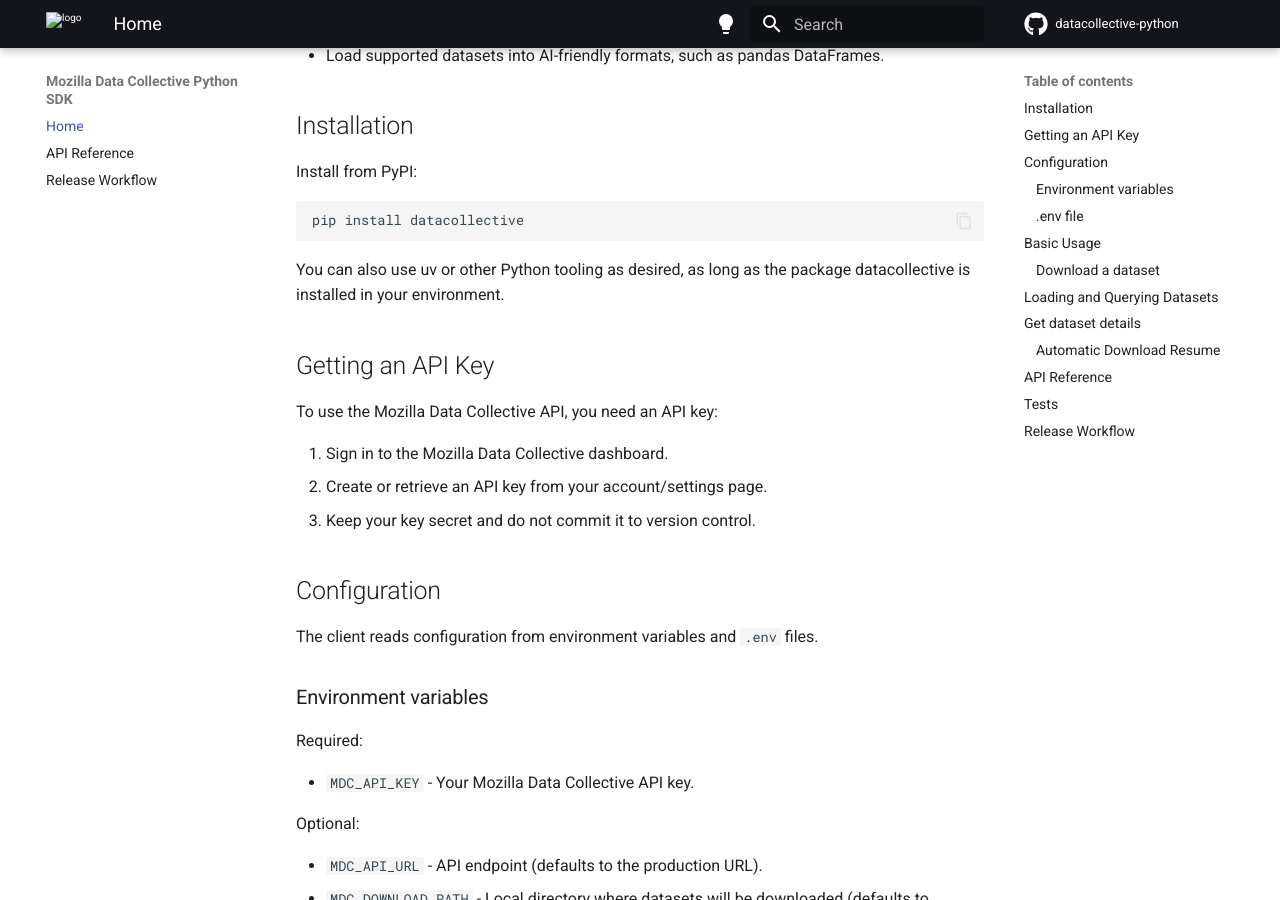
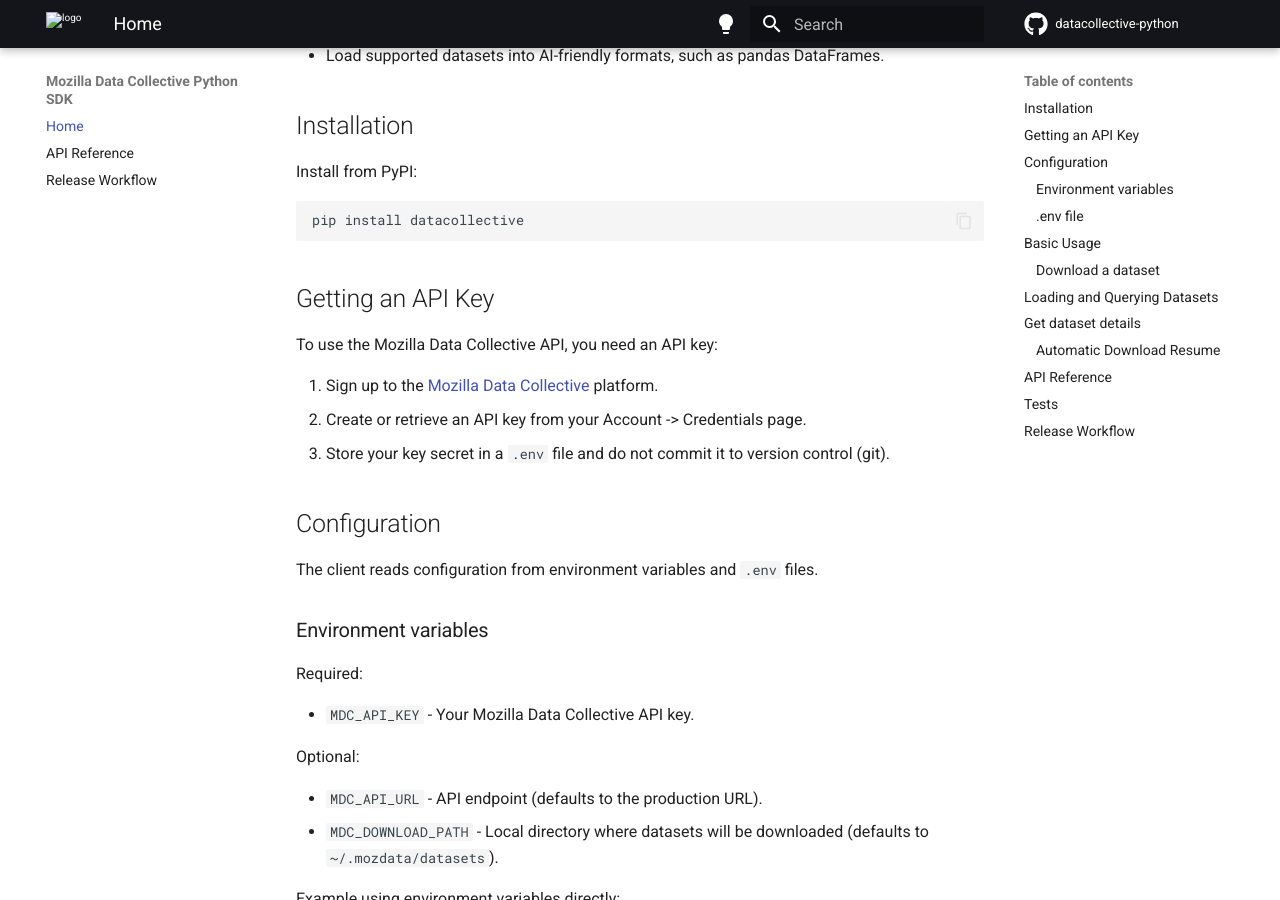
Before and after one commit to Mozilla-Data-Collective/datacollective-python, an MkDocs documentation site: the page built from docs/index.md, in a window 1280 px wide and 900 px high, scrolled down 313 px. Built offline with MkDocs 1.6.1 and Material for MkDocs 9.7.7, drawn with Linux system fonts in a browser that asks for light colours; comment, search, counter and statistics services are not loaded.

Commit message:
Update docs

````diff
--- a/docs/index.md
+++ b/docs/index.md
@@ -17,16 +17,14 @@
 pip install datacollective
 ```
 
-You can also use uv or other Python tooling as desired, as long as the package datacollective is installed in your environment.
-
 
 ## Getting an API Key
 
 To use the Mozilla Data Collective API, you need an API key:
 
-1. Sign in to the Mozilla Data Collective dashboard.
-2. Create or retrieve an API key from your account/settings page.
-3. Keep your key secret and do not commit it to version control.
+1. Sign up to the [Mozilla Data Collective](https://datacollective.mozillafoundation.org/) platform.
+2. Create or retrieve an API key from your Account -> Credentials page.
+3. Store your key secret in a `.env` file and do not commit it to version control (git).
 
 ## Configuration
 
````
Also changed, not shown: docs/api.md (+2 -0 lines).
